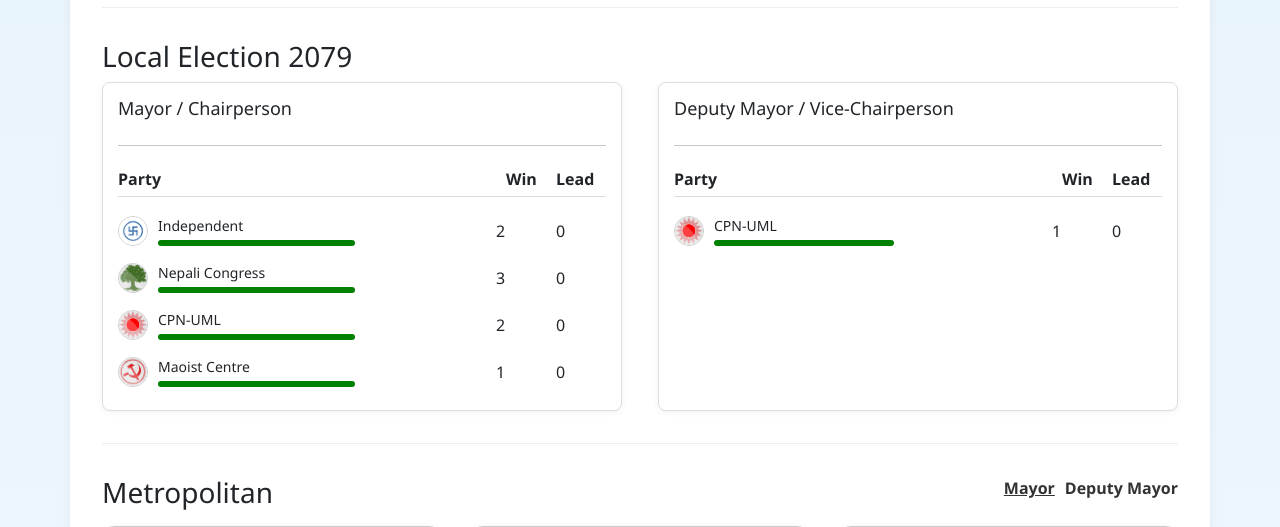
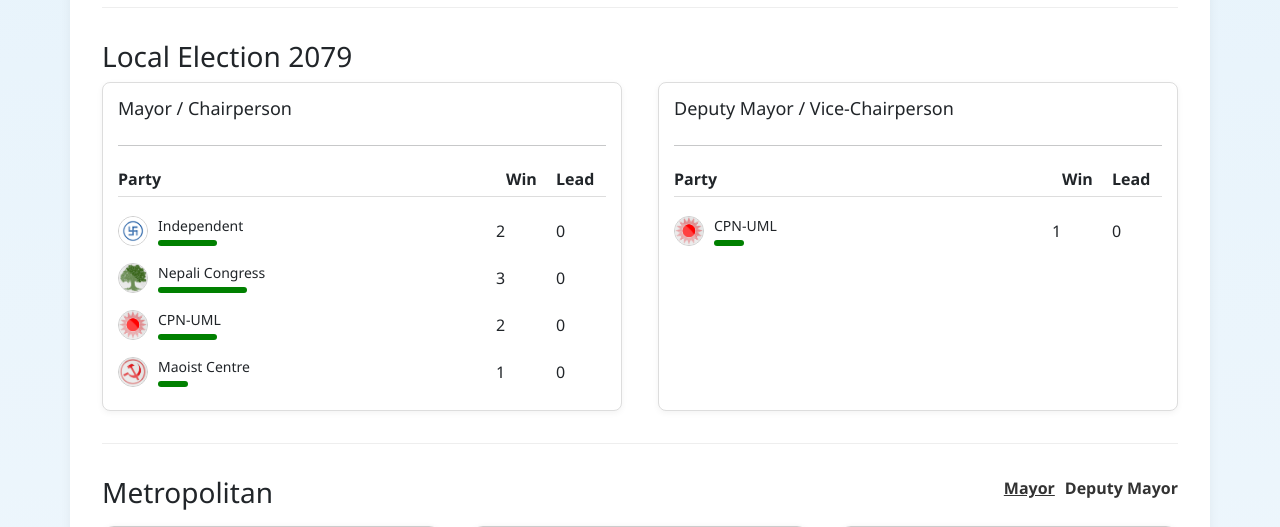
Before and after one commit to nepllertechnology/missionelection, a Django app: page / in a window 1280 px wide. Shown: the part 1305-1832 px from the top of the page. Run offline with Django 5.2, Linux system fonts and the light colour scheme; data comes from the database, SQL or seed files in the repository; both versions use the stored data as it was after the commit.

Commit message:
feat: party win progress bar link with db

```diff
--- a/app_main/utils.py
+++ b/app_main/utils.py
@@ -38,7 +38,6 @@ def partyResult(post):
     max_vote_subquery = Candidate.objects.filter(position=post,local_unit=OuterRef('local_unit')).values('local_unit').annotate(max_vote=Max('vote')).values('max_vote')
 
     winners = Candidate.objects.filter(position=post,vote=Subquery(max_vote_subquery)).select_related('party')
-
     party_data = defaultdict(lambda: {'count': 0, 'logo': None})
     for winner in winners:
         party_name = winner.party.party_name
--- a/app_main/views.py
+++ b/app_main/views.py
@@ -13,8 +13,10 @@ def home(request):
     context=metroAndsubmetro()
     mayorparty_count=partyResult('Mayor')
     Dmayorparty_count=partyResult('Deputy Mayor')
+    total_units_count = Local_unit.objects.distinct().count()
     context['mayor_party_count']=mayorparty_count
     context['Dmayor_party_count']=Dmayorparty_count
+    context['total_units_count']=total_units_count
     return render(request, 'home.html',context=context)
 
 def metro_get_top2_candidates(request):
--- a/templates/app_main/home.html
+++ b/templates/app_main/home.html
@@ -29,7 +29,7 @@
                         <img src="{{data.logo}}" alt="party">
                         <div class="party-info">
                           <span>{{party}}</span>
-                          <div class="bar green" style="width: 60%"></div>
+                          <div class="bar green" style="width:{% widthratio data.count total_units_count 100 %}%;"></div>
                         </div>
                         <span>{{data.count}}</span>
                         <span>0</span>
@@ -52,7 +52,7 @@
                         <img src="{{data.logo}}" alt="NC">
                         <div class="party-info">
                           <span>{{party}}</span>
-                          <div class="bar green" style="width: 55%"></div>
+                          <div class="bar green" style="width:{% widthratio data.count total_units_count 100 %}%;"></div>
                         </div>
                         <span>{{data.count}}</span>
                         <span>0</span>
```
Also changed, not shown: db.sqlite3.
